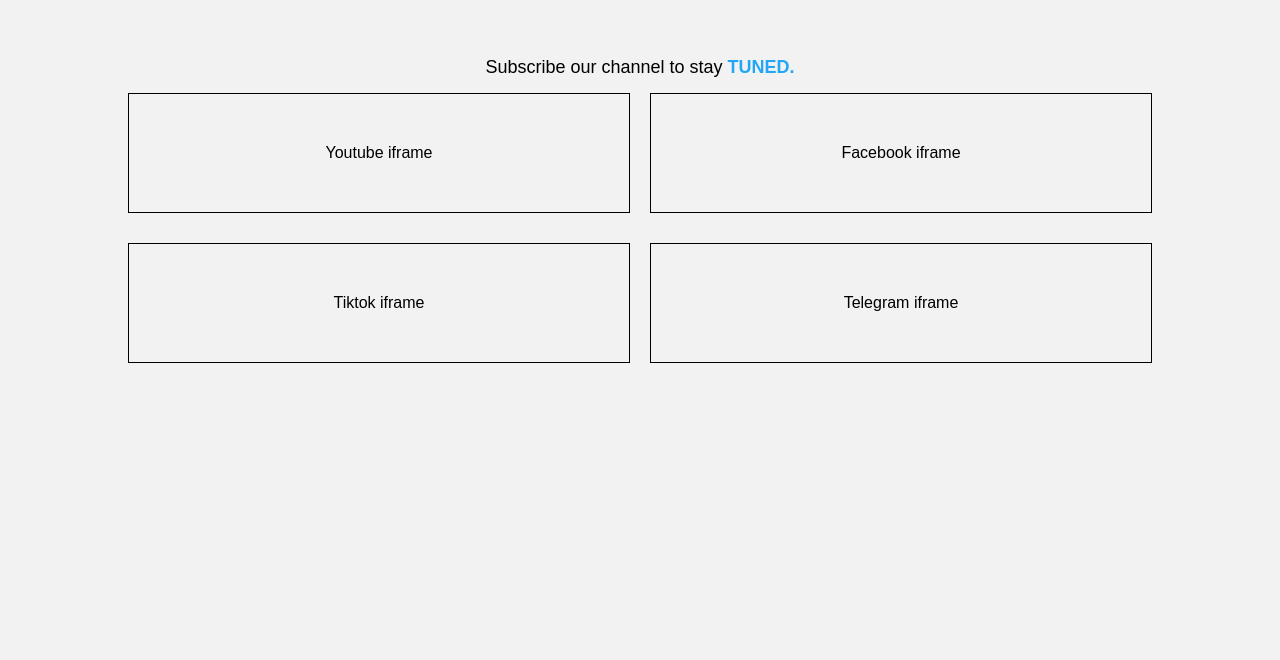
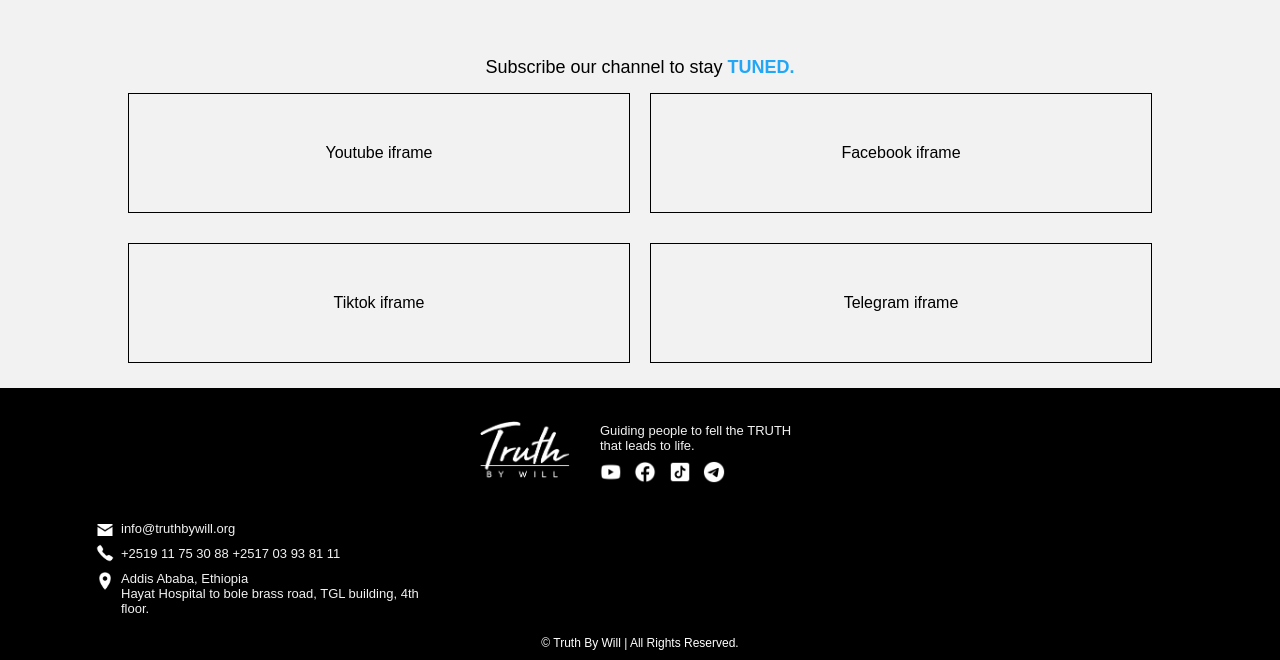
Before and after one commit to kalidmd/tbw, a React (Create React App) app: page / in a window 1280 px wide. Shown: the part 990-1650 px from the top of the page. Before the commit the page ends 1378 px from the top, so only its background shows below. Built offline with nearby package versions, Linux system fonts and the light colour scheme; grey boxes are pictures that could not be loaded.

Commit message:
footer added

```diff
--- a/src/App.jsx
+++ b/src/App.jsx
@@ -1,12 +1,11 @@
 import NavBar from './components/NavBar';
-import Main from './components/Main';
 import Footer from './components/Footer';
 
 function App() {
   return (
       <div className="App">
         <NavBar/>
-        {/* <Footer/> */}
+        <Footer/>
       </div>
   );
 }
--- a/src/components/Footer.jsx
+++ b/src/components/Footer.jsx
@@ -6,10 +6,88 @@
 import LocationIcon from '../assets/icon/location-white.png'
 import EmailIcon from '../assets/icon/email-white.png'
 import PhoneIcon from '../assets/icon/phone-white.png'
+import TbwLogo from '../assets/logo/TBW_White_Transparent.png'
 
 function Footer() {
   return (
-    <div>Footer</div>
+    <footer className="footer">
+      <div className="footer-content">
+        <img className='footer--tbw-logo' src={TbwLogo} alt="truth by will" />
+
+        <div className="right-side-footer">
+          <p className="guiding-people">Guiding people to fell the TRUTH that leads to life.</p>
+
+          <div className="social-medias">
+            <a
+              target="_blank"
+              href="https://www.youtube.com/@truthByWill"
+              rel="noopener noreferrer"
+            >
+              <img className="social--icon" src={YoutubeIcon} alt="youtube"/>
+            </a>
+
+            <a
+              target="_blank"
+              href="https://www.facebook.com/truthByWill"
+              rel="noopener noreferrer"
+            >
+              <img className="social--icon" src={FacebookIcon} alt="facebook"/>
+            </a>
+
+            <a
+              target="_blank"
+              href="https://www.tiktok.com/@truth_bywill"
+              rel="noopener noreferrer"
+            >
+              <img className="social--icon" src={TiktokIcon} alt="tiktok"/>
+            </a>
+
+            <a
+              target="_blank"
+              href="https://t.me/truthByWill_yt"
+              rel="noopener noreferrer"
+            >
+              <img className="social--icon" src={TelegramIcon} alt="telegram"/>
+            </a>
+          </div>
+        </div>
+      </div>
+
+      <div className="address">
+        <div className="email">
+          <img
+            className='email-icon'
+            src={EmailIcon}
+            alt="email icon"
+          />
+          <p className="email-text">info@truthbywill.org</p>
+        </div>
+
+        <div className="phone">
+          <img
+            className='phone-icon'
+            src={PhoneIcon}
+            alt="phone icon"
+          />
+          <p className="phone-text">+2519 11 75 30 88 +2517 03 93 81 11</p>
+        </div>
+
+        <div className="location">
+          <img
+            className='location-icon'
+            src={LocationIcon}
+            alt="Location icon"
+          />
+          <p className="location-text">
+            Addis Ababa, Ethiopia
+            <br />
+            Hayat Hospital to bole brass road, TGL building, 4th floor.
+          </p>
+        </div>
+      </div>
+
+      <p className="copyright">© Truth By Will | All Rights Reserved.</p>
+    </footer>
   )
 }
 
--- a/src/index.css
+++ b/src/index.css
@@ -190,7 +190,6 @@
 }
           /* 6TH SECTION SUBSCRIBE CHANNEL SECTION*/
 .channels-container {
-  /* background-color: red; */
   width: 80%;
   margin: 25px auto;
 }
@@ -220,26 +219,69 @@
   color: #F2F2F2;
   font-size: 13px;
 }
-.address-icon {
+.footer--tbw-logo {
+  width: 90px;
+}
+.footer-content {
+  /* background-color: red; */
+  width: 320px;
+  margin: 0 auto;
+  padding: 25px 0 25px;
+  display: flex;
+  justify-content: space-between;
+  align-items: center;
+}
+      /* RIGHT SIDE OF THE FOOTER */
+.right-side-footer {
+  /* background-color: green; */
+}
+.guiding-people {
+  margin-top: 10px;
+  width: 200px;
+  margin-bottom: 8px;
+}
+.social-medias {
+  display: flex;
+  justify-content: space-between;
+  width: 125px;
+}
+.social--icon {
+  width: 22px;
+}
+           /* ADDRESS */
+.address {
+  /* background-color: red; */
+  width: 85%;
+  margin: 0 auto;
+  margin-bottom: 20px;
+}
+.location, .email, .phone {
+  position: relative;
+  padding-top: 10px;
+}
+.location-icon, .email-icon, .phone-icon {
   width: 18px;
+  position: absolute;
 }
-.address-container {
-  width: 50%;
-  padding: 30px 0 0 30px;
+.location-text {
+  width: 300px;
+  margin-left: 25px;
 }
-.address {
-  display: flex;
-  align-items: center;
-  justify-content: space-between;
-  background-color: red;
-
+.email-text, .phone-text {
+  margin-left: 25px;
 }
-.email {
-  display: flex;
-  align-items: center;
-  justify-content: space-between;
-  background-color: green;
+.location-icon {
+  top: 11px;
 }
-.phone {
-  background-color: orange;
+.email-icon {
+  top: 10px;
 }
+.phone-icon {
+  top: 8px;
+}
+.copyright {
+  padding-bottom: 10px;
+  color: #fff;
+  text-align: center;
+  font-size: 12px;
+}
```
